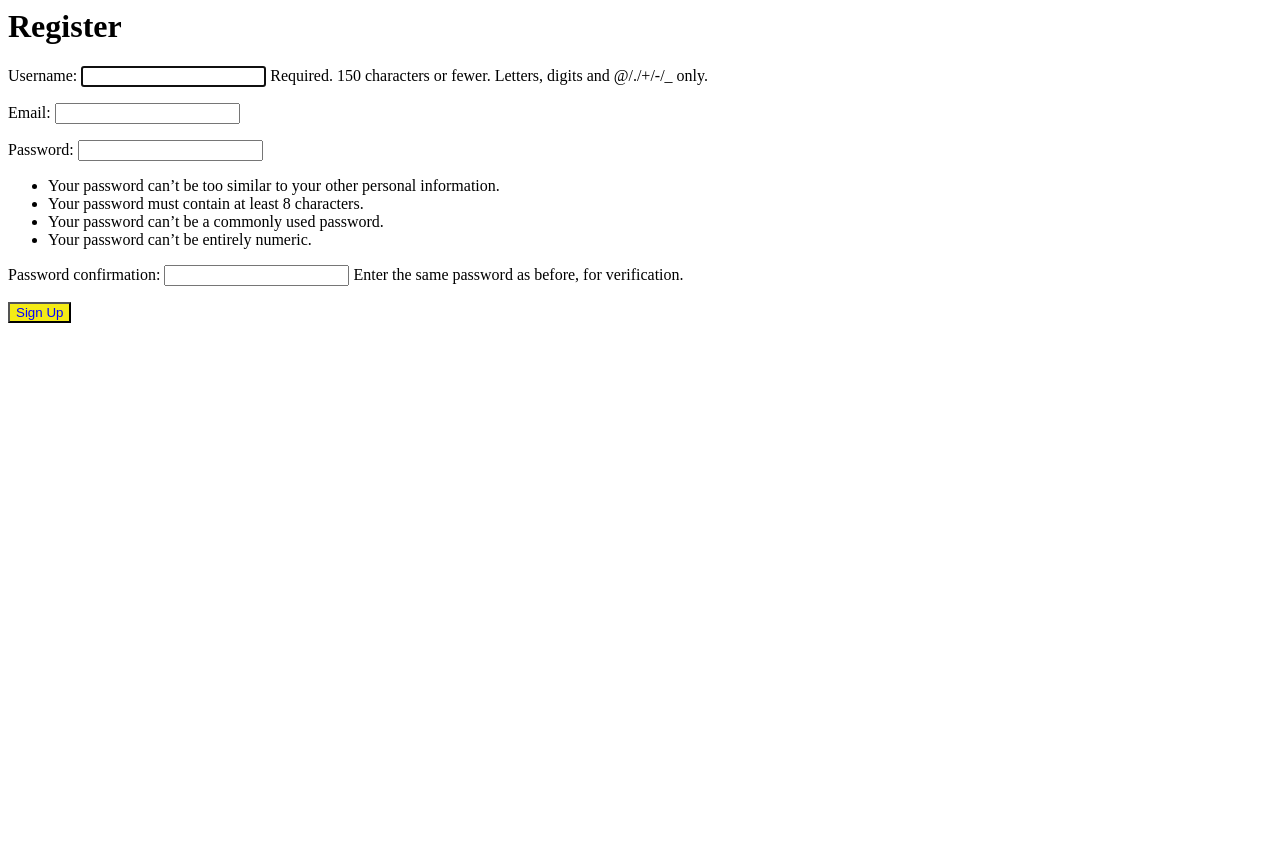
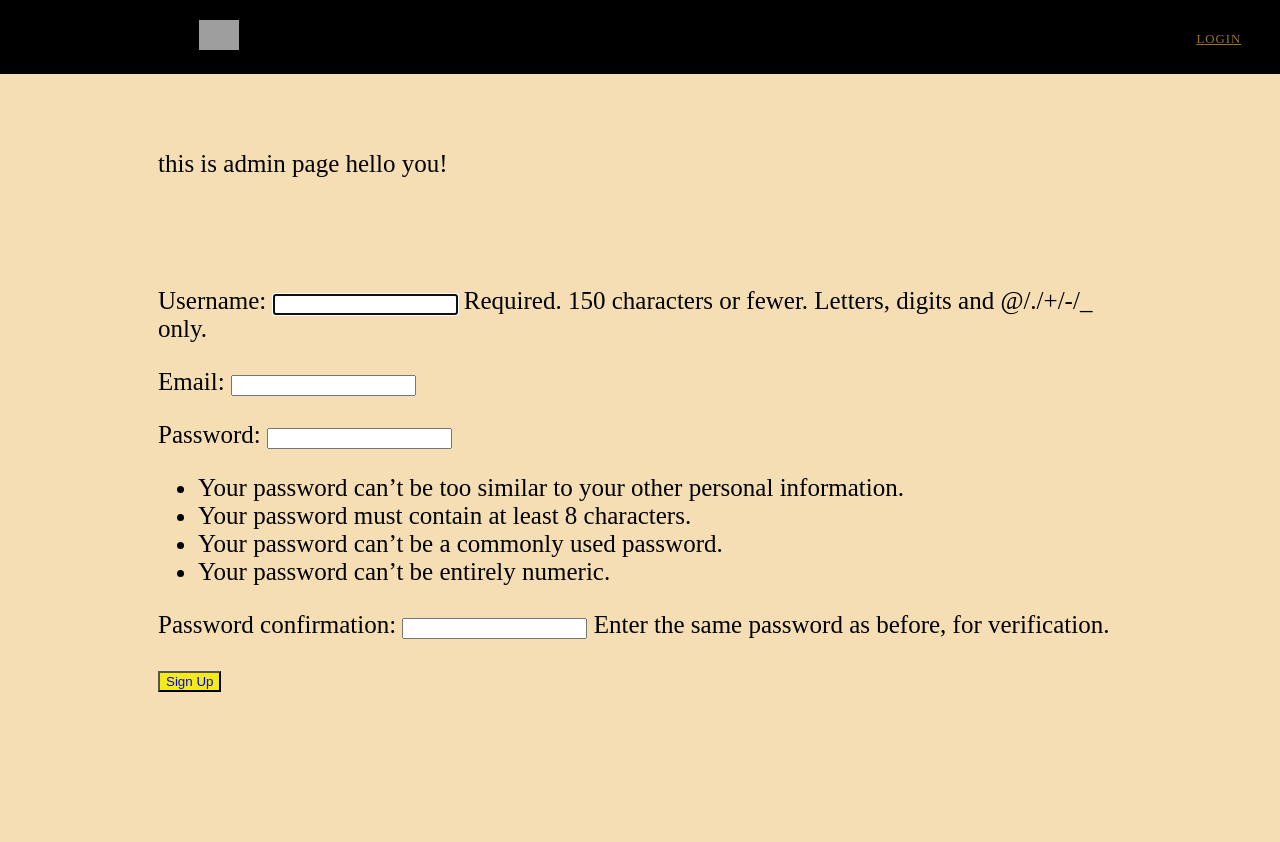
Before and after one commit to victorzele96/BS_PM2021_TEAM_2, a Django app: page /school/register_teacher/ in a window 1280 px wide. Before the commit the page ends 323 px from the top, so only its background shows below. Run offline with Django 3.2, Linux system fonts and the light colour scheme; grey boxes are pictures that could not be loaded.

Commit message:
Rebase 0.1

```diff
--- a/StudyBuddy/urls.py
+++ b/StudyBuddy/urls.py
@@ -17,7 +17,7 @@ urlpatterns = [
     path("login/", views.login_request, name="login"),
     path("logout", views.logout_request, name="logout"),
 
-    # Admin
+    # School
     path("school/", views.adminHome, name="adminHome"),
     path("school/register_teacher/", views.register_teacher, name="register_teacher"),
     path("school/register_student/", views.register_student, name="register_student"),
--- a/StudyBuddy/views.py
+++ b/StudyBuddy/views.py
@@ -38,12 +38,12 @@ def register_teacher(request):
                 messages.error(request, f"{msg}: {form.error_messages[msg]}")
 
             return render(request=request,
-                          template_name="register.html",
+                          template_name="admin/register.html",
                           context={"form":form})
 
     form = TeacherUserForm
     return render(request = request,
-                  template_name="register.html",
+                  template_name="admin/register.html",
                   context={"form":form})
 
 
@@ -62,12 +62,12 @@ def register_student(request):
                 messages.error(request, f"{msg}: {form.error_messages[msg]}")
 
             return render(request = request,
-                          template_name="register.html",
+                          template_name="admin/register.html",
                           context={"form":form})
 
     form = TeacherUserForm
     return render(request = request,
-                  template_name="register.html",
+                  template_name="admin/register.html",
                   context={"form":form})
 
 
--- a/templates/admin/adminHome.html
+++ b/templates/admin/adminHome.html
@@ -10,6 +10,11 @@
 <body>
     <div class="container-main">
         this is admin page hello you!
+        <br><br><br><br>
+
+        {% block content %}
+
+        {% endblock %}
     </div>
 </body>
 </html>
--- a/templates/register.html
+++ b/templates/admin/register.html
@@ -1,3 +1,4 @@
+{% extends 'admin/adminHome.html' %}
 {% block title %}<h1>Register</h1>{% endblock %}
 {% block content %}
     <form method="post">
```
